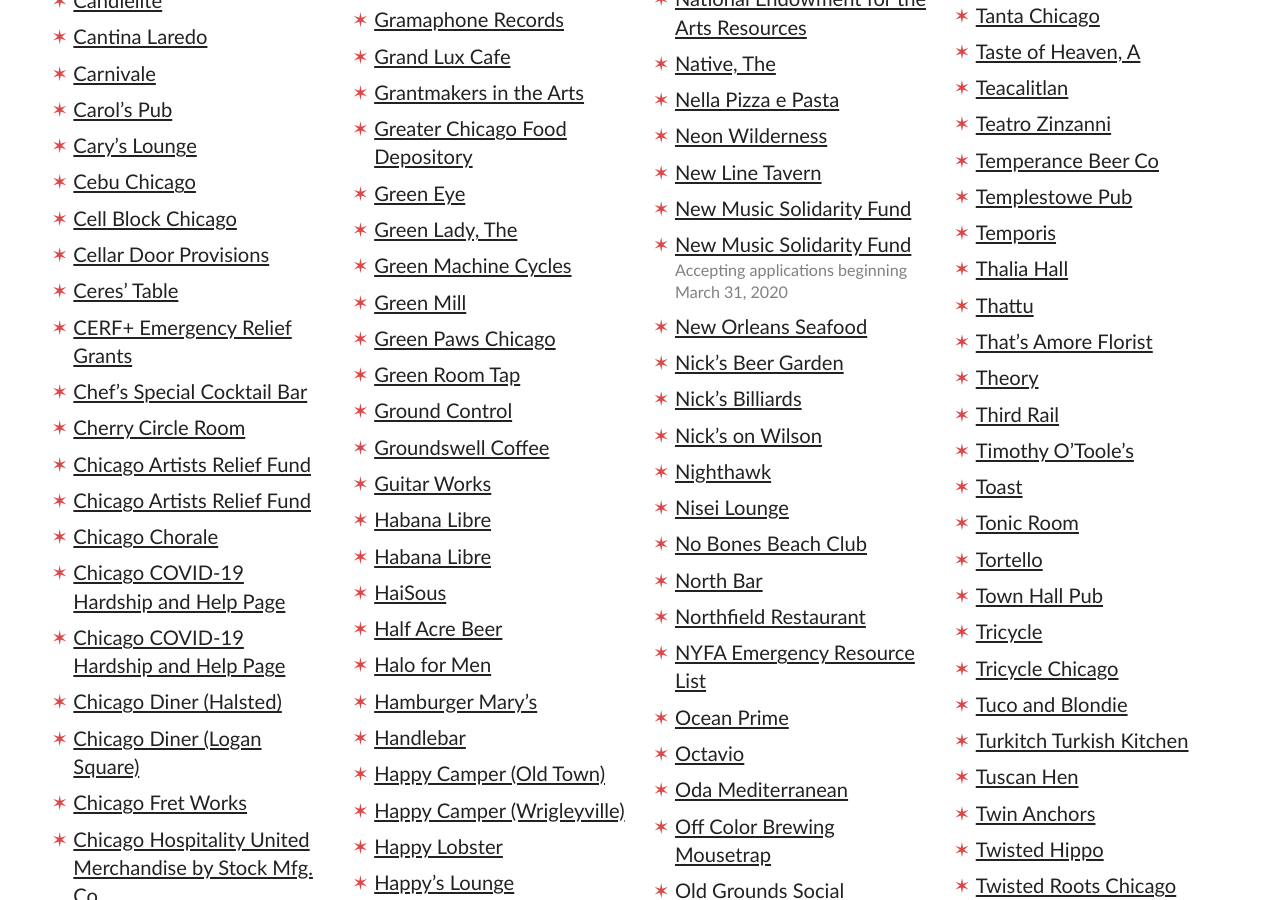
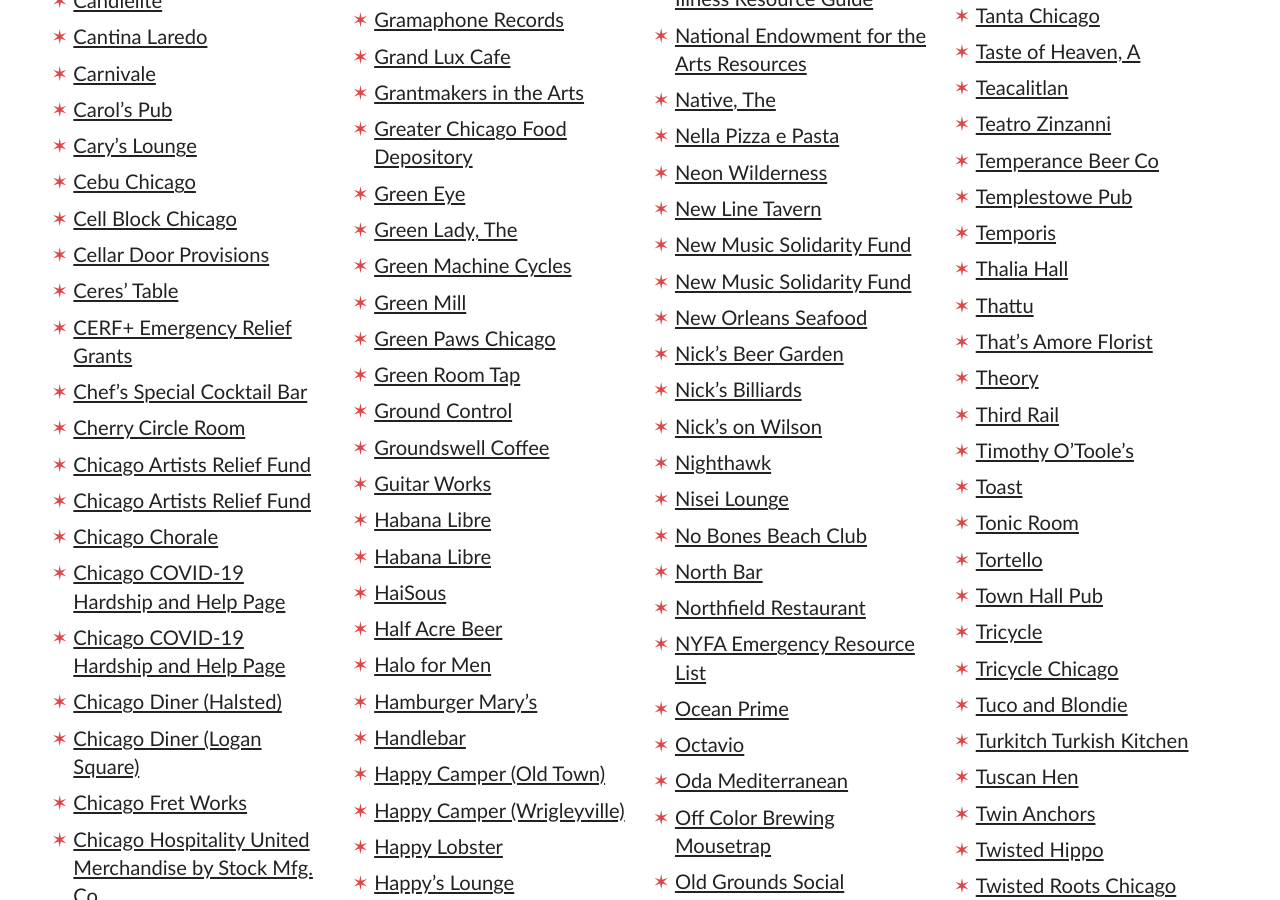
Before and after one commit to spencertweedy/chicagoservicerelief, a Jekyll site: the page built from index.html, in a window 1280 px wide and 900 px high, scrolled down 5371 px. Built offline with Jekyll 4.4.1, drawn with Linux system fonts in a browser that asks for light colours.

Commit message:
remove note

```diff
--- a/_data/establishments.yml
+++ b/_data/establishments.yml
@@ -2025,7 +2025,6 @@
 - title: New Music Solidarity Fund
   url: https://www.newmusicusa.org/content/solidarity-fund/
   type: resource
-  note: Accepting applications beginning March 31, 2020
 - title: Artists Thrive Resources
   url: https://artiststhrive.org/covid-19
   type: resource-list
```
